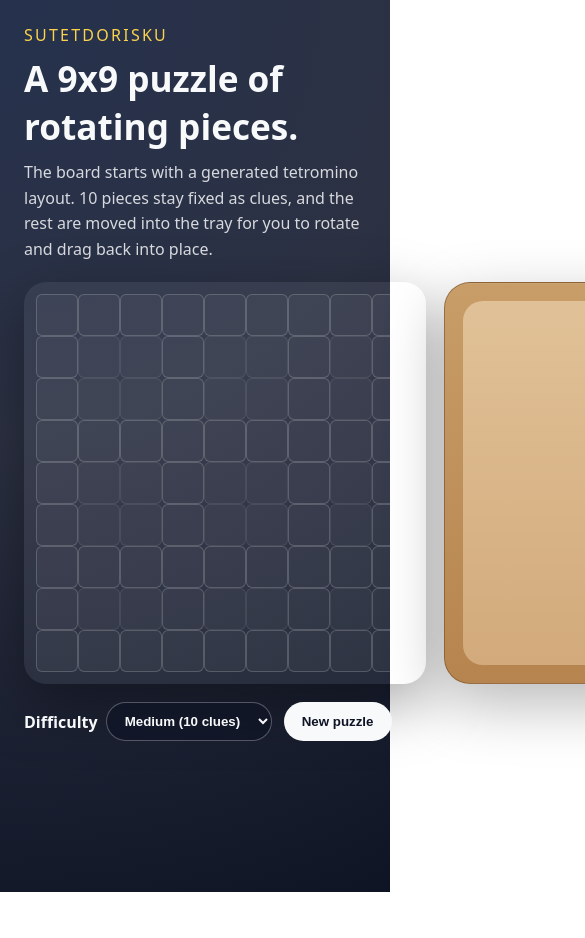
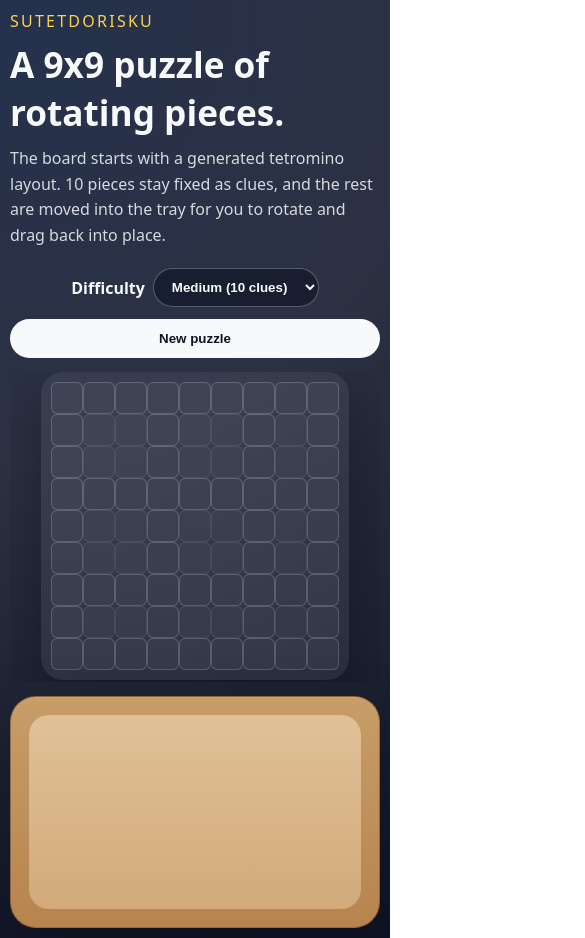
Before and after one commit to evertbouw/sutetdorisku, a React (Vite) app: page / in a window 390 px wide. Shown: the top 938 px of the page, 585 px wide, since content can reach past the window. Before the commit the page ends 892 px from the top, so only its background shows below. Built offline with nearby package versions, Linux system fonts and the light colour scheme.

Commit message:
try to work better on phone screens

```diff
--- a/src/App.tsx
+++ b/src/App.tsx
@@ -43,6 +43,10 @@ export const App = () => {
   const [isGenerating, setIsGenerating] = useState(false);
   const [difficulty, setDifficulty] = useState<Difficulty>(DEFAULT_DIFFICULTY);
   const [hoveredPieceId, setHoveredPieceId] = useState<string | null>(null);
+  const [viewport, setViewport] = useState(() => ({
+    width: window.innerWidth,
+    height: window.innerHeight,
+  }));
   const [, setMessage] = useState("Generate a fresh board and recover the missing tetrominoes.");
   const generationToken = useRef(0);
 
@@ -53,6 +57,11 @@ export const App = () => {
 
   const isSolved = solutionBoard !== null && boardEquals(board, solutionBoard);
   const cluePieces = DIFFICULTY_CLUE_PIECES[difficulty];
+  const isPortraitMobile = viewport.height >= viewport.width && viewport.width <= 900;
+  const isCompactPhone = viewport.width <= 430;
+  const boardCellSize = isCompactPhone ? 32 : isPortraitMobile ? 34 : CELL_SIZE;
+  const pagePadding = isPortraitMobile ? "10px" : "24px";
+  const boardFramePadding = isPortraitMobile ? "10px" : "12px";
   const duplicateNumberKeys = useMemo(() => findDuplicateNumberKeys(board), [board]);
   const fireworks = useMemo(() => {
     const palette = ["#ffd166", "#ff6b6b", "#7bdff2", "#cdb4db", "#9bf6b0", "#f9c74f"];
@@ -223,6 +232,23 @@ export const App = () => {
       setMessage("Solved. The board now matches the hidden arrangement.");
     }
   }, [isSolved]);
+
+  useEffect(() => {
+    const updateViewport = () => {
+      setViewport({
+        width: window.innerWidth,
+        height: window.innerHeight,
+      });
+    };
+
+    window.addEventListener("resize", updateViewport);
+    window.addEventListener("orientationchange", updateViewport);
+
+    return () => {
+      window.removeEventListener("resize", updateViewport);
+      window.removeEventListener("orientationchange", updateViewport);
+    };
+  }, []);
 
   const rotateTrayPiece = (pieceInstanceId: string) => {
     setTrayPieces((prev) =>
@@ -501,7 +527,7 @@ export const App = () => {
     <div
       style={{
         minHeight: "100vh",
-        padding: "24px",
+        padding: pagePadding,
         fontFamily: "ui-sans-serif, system-ui, sans-serif",
         color: "#f8f9fa",
         background:
@@ -559,23 +585,63 @@ export const App = () => {
         <div
           style={{
             display: "grid",
-            gap: "18px",
+            gap: isPortraitMobile ? "14px" : "18px",
             alignItems: "start",
-            gridTemplateColumns: "max-content minmax(320px, 1fr)",
+            gridTemplateColumns: isPortraitMobile ? "1fr" : "max-content minmax(320px, 1fr)",
           }}
         >
           <div>
             <div
               style={{
+                display: "flex",
+                gap: "12px",
+                marginBottom: "14px",
+                flexWrap: "wrap",
+                alignItems: "center",
+                justifyContent: isPortraitMobile ? "center" : "flex-start",
+              }}
+            >
+              <label style={{ display: "flex", alignItems: "center", gap: "8px", fontWeight: 600 }}>
+                Difficulty
+                <select
+                  value={difficulty}
+                  onChange={(event) => handleDifficultyChange(event.target.value as Difficulty)}
+                  style={selectStyle}
+                  disabled={isGenerating}
+                >
+                  <option value="easy">Easy (14 clues)</option>
+                  <option value="medium">Medium (10 clues)</option>
+                  <option value="hard">Hard (6 clues)</option>
+                </select>
+              </label>
+              <button
+                type="button"
+                onClick={() => startGeneration()}
+                style={{ ...buttonStyle, width: isCompactPhone ? "100%" : undefined }}
+              >
+                {isGenerating ? "Generating..." : "New puzzle"}
+              </button>
+            </div>
+
+            <div
+              style={{
+                width: "100%",
+                overflowX: "auto",
+                paddingBottom: "2px",
+              }}
+            >
+              <div
+                style={{
                   display: "grid",
-                gridTemplateColumns: `repeat(${BOARD_SIZE}, ${CELL_SIZE}px)`,
-                gridTemplateRows: `repeat(${BOARD_SIZE}, ${CELL_SIZE}px)`,
+                  gridTemplateColumns: `repeat(${BOARD_SIZE}, ${boardCellSize}px)`,
+                  gridTemplateRows: `repeat(${BOARD_SIZE}, ${boardCellSize}px)`,
                   gap: 0,
-                padding: "12px",
+                  padding: boardFramePadding,
                   borderRadius: "22px",
                   background: "rgba(255, 255, 255, 0.06)",
                   boxShadow: "0 20px 60px rgba(0, 0, 0, 0.35)",
                   width: "fit-content",
+                  margin: isPortraitMobile ? "0 auto" : undefined,
                 }}
               >
                 {board.map((row, rowIndex) =>
@@ -596,8 +662,8 @@ export const App = () => {
                         onMouseEnter={() => cell && setHoveredPieceId(cell.pieceInstanceId)}
                         onMouseLeave={() => setHoveredPieceId(null)}
                         style={{
-                        width: `${CELL_SIZE}px`,
-                        height: `${CELL_SIZE}px`,
+                          width: `${boardCellSize}px`,
+                          height: `${boardCellSize}px`,
                           borderRadius: getCellRadius(rowIndex, colIndex),
                           border: `1px solid ${isBlockBoundary ? "rgba(255, 255, 255, 0.18)" : "rgba(255, 255, 255, 0.08)"}`,
                           background: getCellBackground(rowIndex, colIndex, cell),
@@ -642,7 +708,7 @@ export const App = () => {
                                 ? "#ef4444"
                                 : "#f8fafc",
                               textShadow: "0 1px 2px rgba(0, 0, 0, 0.45)",
-                            fontSize: "1.05rem",
+                              fontSize: isCompactPhone ? "0.92rem" : "1.05rem",
                               fontWeight: 900,
                               boxSizing: "border-box",
                             }}
@@ -655,24 +721,6 @@ export const App = () => {
                   }),
                 )}
               </div>
-
-            <div style={{ display: "flex", gap: "12px", marginTop: "18px", flexWrap: "wrap" }}>
-              <label style={{ display: "flex", alignItems: "center", gap: "8px", fontWeight: 600 }}>
-                Difficulty
-                <select
-                  value={difficulty}
-                  onChange={(event) => handleDifficultyChange(event.target.value as Difficulty)}
-                  style={selectStyle}
-                  disabled={isGenerating}
-                >
-                  <option value="easy">Easy (14 clues)</option>
-                  <option value="medium">Medium (10 clues)</option>
-                  <option value="hard">Hard (6 clues)</option>
-                </select>
-              </label>
-              <button type="button" onClick={() => startGeneration()} style={buttonStyle}>
-                {isGenerating ? "Generating..." : "New puzzle"}
-              </button>
             </div>
           </div>
 
@@ -680,7 +728,9 @@ export const App = () => {
             style={{
               display: "flex",
               flexDirection: "column",
-              height: `${BOARD_SIZE * CELL_SIZE + 24}px`,
+              height: isPortraitMobile ? "auto" : `${BOARD_SIZE * boardCellSize + 24}px`,
+              minHeight: isPortraitMobile ? "220px" : undefined,
+              width: isPortraitMobile ? "100%" : undefined,
               padding: "18px",
               borderRadius: "26px",
               boxSizing: "border-box",
@@ -694,12 +744,12 @@ export const App = () => {
             <div
               style={{
                 display: "flex",
-                flex: 1,
+                flex: isPortraitMobile ? "initial" : 1,
                 flexWrap: "wrap",
                 gap: "10px",
                 padding: "12px",
                 borderRadius: "20px",
-                minHeight: 0,
+                minHeight: isPortraitMobile ? "170px" : 0,
                 background:
                   "linear-gradient(180deg, rgba(240, 216, 181, 0.62), rgba(224, 189, 145, 0.66))",
                 border: "none",
@@ -738,8 +788,8 @@ export const App = () => {
                     onDragEnd={endTrayDrag}
                     style={{
                       ...trayButtonStyle,
-                      width: `${cols * CELL_SIZE + 8}px`,
-                      minHeight: `${rows * CELL_SIZE + 8}px`,
+                      width: `${cols * boardCellSize + 8}px`,
+                      minHeight: `${rows * boardCellSize + 8}px`,
                       padding: "4px",
                       background: "transparent",
                       border: "none",
@@ -755,8 +805,8 @@ export const App = () => {
                     <div
                       style={{
                         display: "grid",
-                        gridTemplateColumns: `repeat(${cols}, ${CELL_SIZE}px)`,
-                        gridTemplateRows: `repeat(${rows}, ${CELL_SIZE}px)`,
+                        gridTemplateColumns: `repeat(${cols}, ${boardCellSize}px)`,
+                        gridTemplateRows: `repeat(${rows}, ${boardCellSize}px)`,
                         gap: 0,
                         justifyContent: "end",
                       }}
@@ -767,15 +817,15 @@ export const App = () => {
                           style={{
                             gridRow: row + 1,
                             gridColumn: col + 1,
-                            width: `${CELL_SIZE}px`,
-                            height: `${CELL_SIZE}px`,
+                            width: `${boardCellSize}px`,
+                            height: `${boardCellSize}px`,
                             borderRadius: getTrayCellRadius(row, col),
                             background: tetromino.color,
                             color: "#fff",
                             display: "flex",
                             alignItems: "center",
                             justifyContent: "center",
-                            fontSize: "1.05rem",
+                            fontSize: isCompactPhone ? "0.92rem" : "1.05rem",
                             fontWeight: 900,
                             textShadow: "0 1px 2px rgba(0, 0, 0, 0.45)",
                           }}
```
Lines whose indentation alone changed are shown as unchanged.
